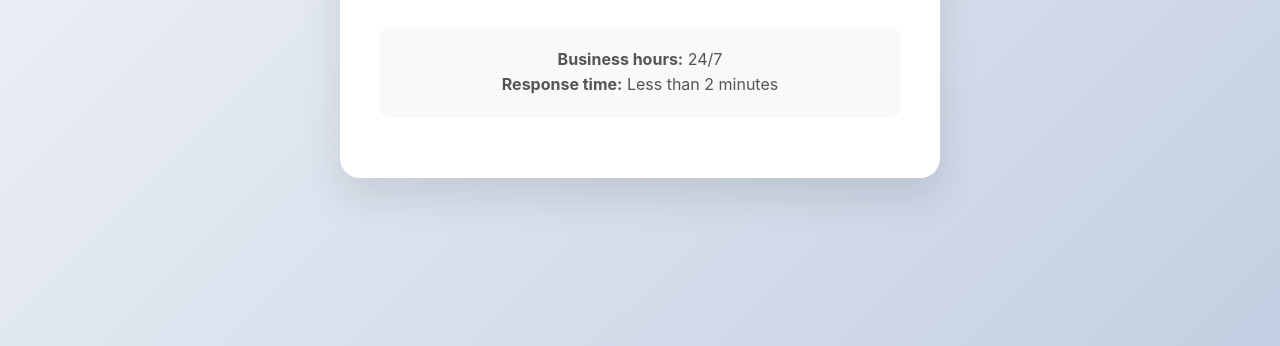
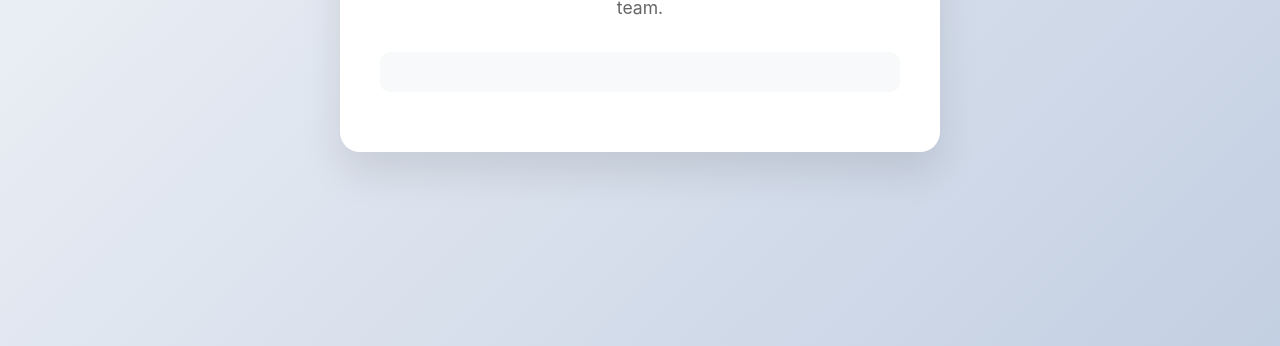
Before and after one commit to Antonia-lopes25/site-ingles, a plain HTML site: page index.html in a window 1280 px wide. Shown: the part 454-800 px from the top of the page. Drawn offline with Linux system fonts and the light colour scheme.

Commit message:
Update index.html

```diff
--- a/index.html
+++ b/index.html
@@ -128,12 +128,6 @@
         </p>
 
         <div class="info-box">
-            <p>
-                <strong>Business hours:</strong> 24/7<br>
-                <strong>Response time:</strong> Less than 2 minutes
-            </p>
-        </div>
-
     <!-- Support Beacon Script -->
     <script
         src='//fw-cdn.com/13877734/5806835.js'
```
